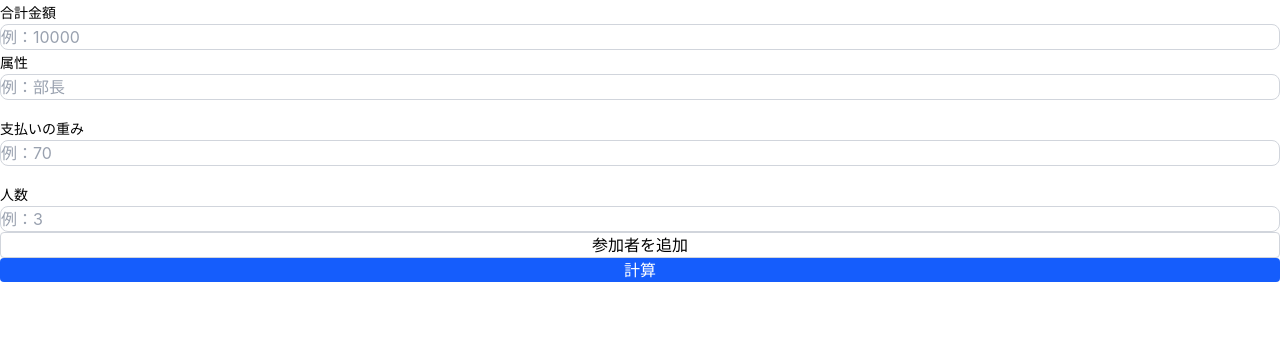
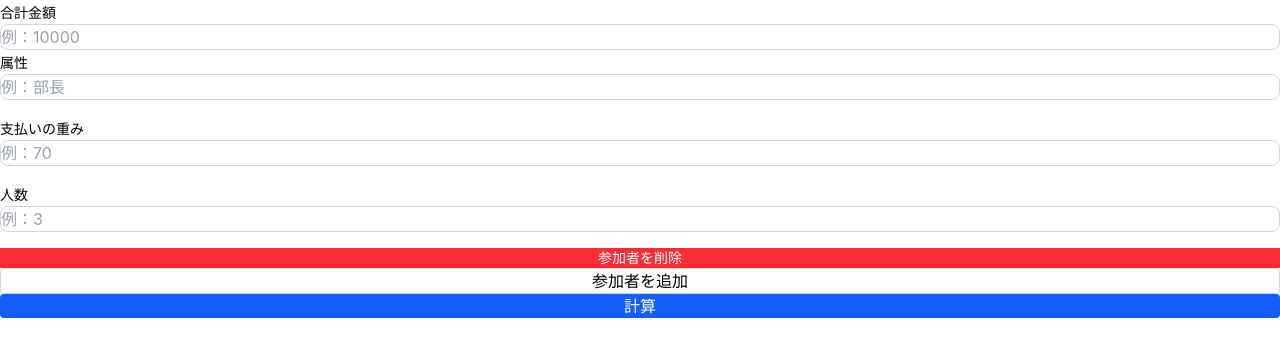
Before and after one commit to netakiryosuke/boss-pays-more, a Next.js app: page / in a window 1280 px wide. Shown: the top 356 px of the page. Built offline with nearby package versions, Linux system fonts and the light colour scheme.

Commit message:
Add remove button to AttributeInputGroup component

```diff
--- a/src/components/AttributeInputGroup.tsx
+++ b/src/components/AttributeInputGroup.tsx
@@ -41,6 +41,14 @@ export default function AttributeInputGroup({
                 placeholder="例：3"
                 type="number"
             />
+            <button
+                type="button"
+                onClick={onRemove}
+                className="text-sm bg-red-500 text-white
+                        hover:bg-red-600 transition cursor-pointer"
+            >
+                参加者を削除
+            </button>
         </div>
     );
 }
```
